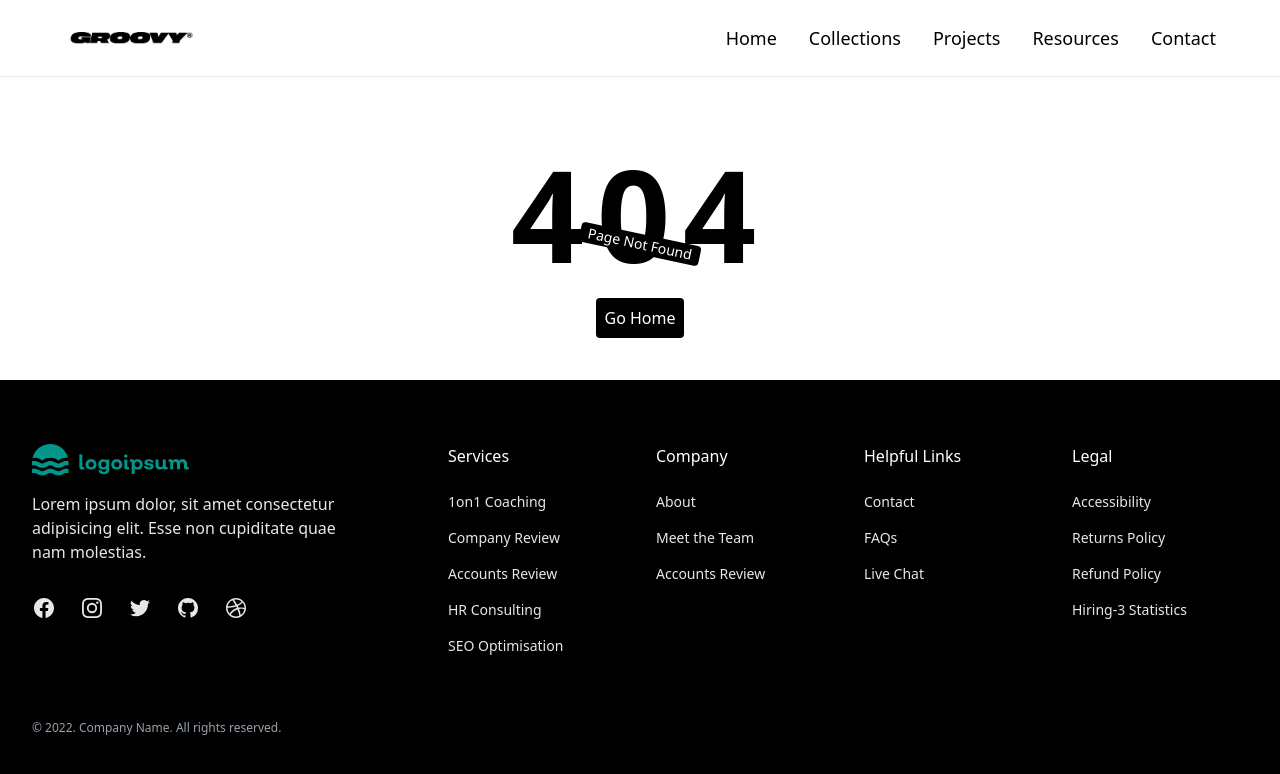
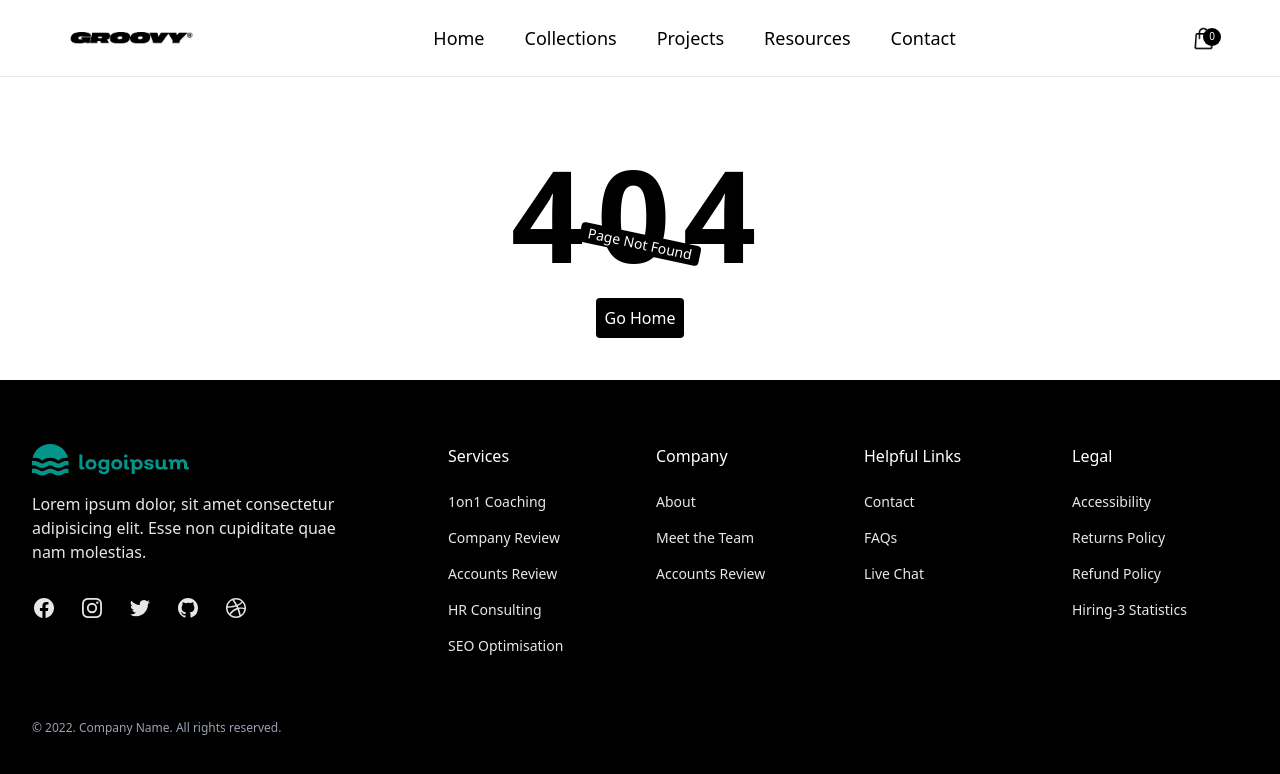
Before and after one commit to MudassirDev/groovy-store, a React (Vite) app: page /products/test in a window 1280 px wide. Shown: the top 774 px of the page. Built offline with nearby package versions, Linux system fonts and the light colour scheme.

Commit message:
cart persistence done, working on discount

```diff
--- a/src/App.jsx
+++ b/src/App.jsx
@@ -35,7 +35,16 @@ function Layout({ children }) {
 }
 
 function App() {
-    const [cart, setCart] = useState(new Cart());
+    const [cart, setCart] = useState(() => {
+        const localCart = localStorage.getItem("cart");
+        if (localCart) {
+            const cart = new Cart();
+            cart.setCart(JSON.parse(localCart));
+            return cart;
+        } else {
+            return new Cart();
+        }
+    });
 
     return (
         <CartContext.Provider value={{ cart, setCart }}>
--- a/src/components/layout/Header.jsx
+++ b/src/components/layout/Header.jsx
@@ -1,4 +1,9 @@
+import { useContext } from "react";
+import { CartContext } from "../../contexts/CartContext";
+
 function Header() {
+    const { cart } = useContext(CartContext);
+
     return (
         <header className="sticky top-0 z-10">
             <nav className="bg-white w-full z-20 top-0 left-0 border-b border-gray-200 dark:border-gray-600 py-6">
@@ -7,9 +12,11 @@ function Header() {
                         <img src="/images/logo.png" className="w-[134px]" />
                         {/* <h3 className="font-bold text-2xl">LOGO</h3> */}
                     </a>
+
                     <input type="checkbox" id="check" />
 
-                    <span className="menu flex [&>li]:pl-8 [&>li>a]:text-center [&>li>a]:relative [&>li>a]:transition [&>li>a]:duration-200 [&>li>a]:ease-in-out [&>li>a]:font-medium [&>li>a]:text-lg">
+
+                    <span className="menu flex [&>li]:mx-5 [&>li>a]:text-center [&>li>a]:relative [&>li>a]:transition [&>li>a]:duration-200 [&>li>a]:ease-in-out [&>li>a]:font-medium [&>li>a]:text-lg">
                         <li><a href="/">Home</a></li>
                         <li><a href="/collections">Collections</a></li>
                         <li><a href="/projects">Projects</a></li>
@@ -19,7 +26,11 @@ function Header() {
                         <label htmlFor="check" className="close-menu">X</label>
                     </span>
 
-                    <label htmlFor="check" className="open-menu">Menu</label>
+                    <label htmlFor="check" className="open-menu m-[0px_15px_0px_0px]">Menu</label>
+                    <a className="relative" href="/cart">
+                        <span className="absolute top-[2px] right-[-5px] bg-black text-white p-[1px_6px_2px_6px] text-[10px] rounded-[1000%]">{cart.getCartQuantity()}</span>
+                        <img className="max-w-[25px]" src="/images/shopping-bag.png" />
+                    </a>
                 </ul>
             </nav>
         </header>
--- a/src/components/pages/ProductPage.jsx
+++ b/src/components/pages/ProductPage.jsx
@@ -19,8 +19,6 @@ function ProductPage() {
         const updatedCart = new Cart();
         updatedCart.setCart(cart.getCart());
         updatedCart.addItem(productHandle, variantRef.current.value, parseInt(qty));
-        console.log(updatedCart);
-        console.log(updatedCart.getCartTotal());
         setCart(updatedCart);
     }
 
--- a/src/data/Cart.js
+++ b/src/data/Cart.js
@@ -13,10 +13,12 @@ class Cart {
         } else {
             this.items.push({ productId, variantId, qty });
         }
+        this.setLocal();
     }
 
     removeItem(productId, variantId) {
         this.items = this.items.filter(i => !(i.productId === productId && i.variantId === variantId));
+        this.setLocal();
     }
 
     updateItem(productId, variantId, qty) {
@@ -28,6 +30,11 @@ class Cart {
                 item.qty = qty;
             }
         }
+        this.setLocal();
+    }
+
+    setLocal() {
+        localStorage.setItem("cart", JSON.stringify(this.getCart()));
     }
 
     getCartTotal() {
--- a/src/index.css
+++ b/src/index.css
@@ -68,7 +68,6 @@
         right: -100%;
         z-index: 100;
         background-color: #FFF;
-        /* color: #fff; */
         transition: all 0.5s ease-in-out;
         text-transform: uppercase;
         font-size: 24px;
```
Also changed, not shown: public/images/shopping-bag.png (added).
